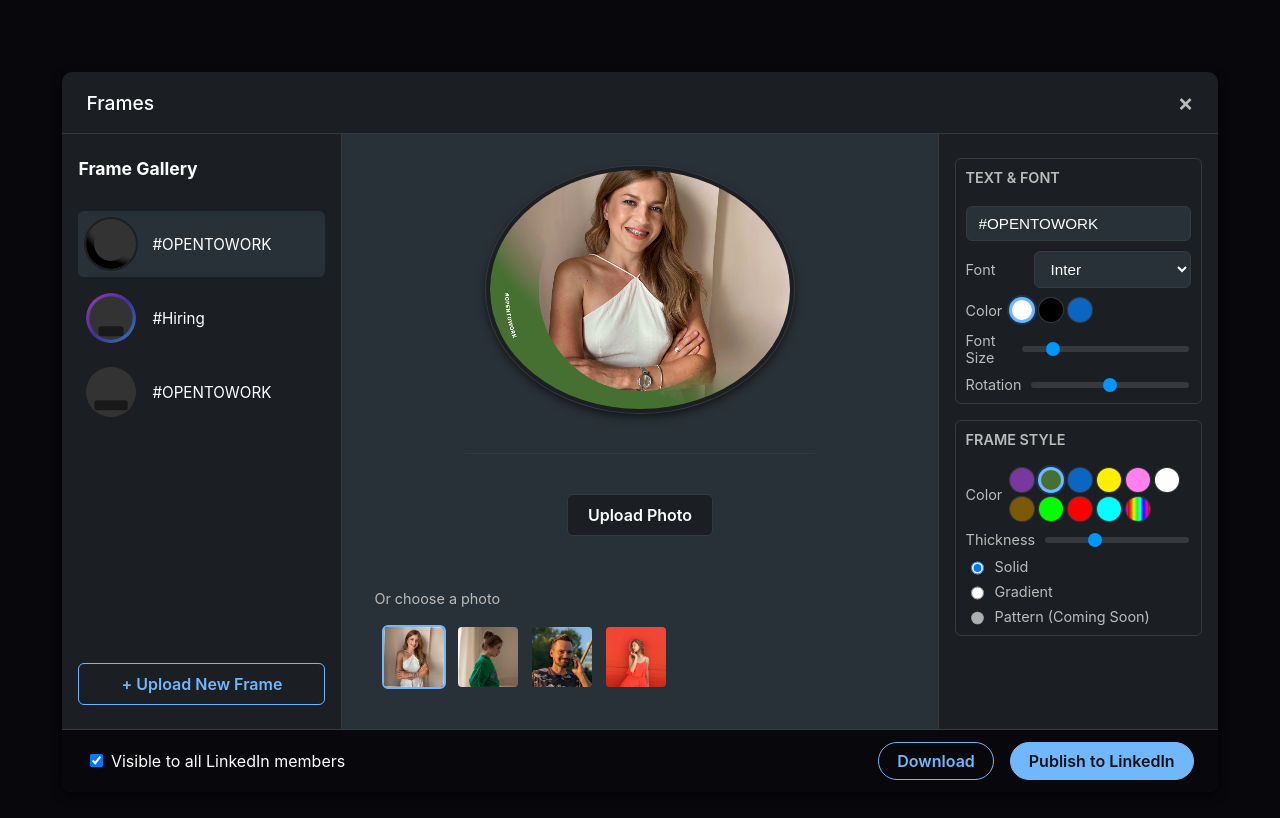
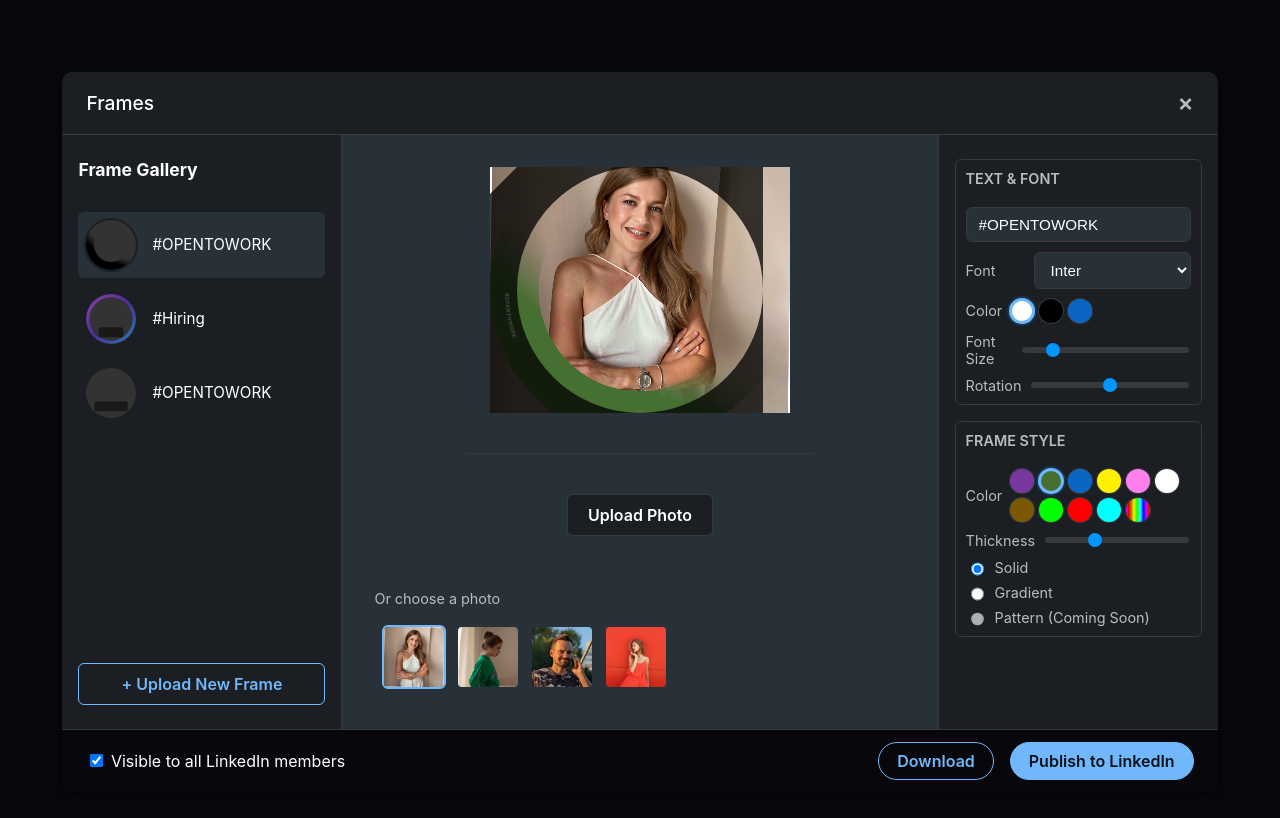
Before and after one commit to StepanoidTeam/frame-maker, a plain HTML site: page index.html in a window 1280 px wide. Drawn offline with Linux system fonts and the light colour scheme.

Commit message:
feat: make semi-transparent ramka preview

```diff
--- a/index.html
+++ b/index.html
@@ -5,7 +5,7 @@
     <meta name="viewport" content="width=device-width, initial-scale=1.0" />
     <title>Frame Maker</title>
     <link rel="stylesheet" href="./style.css" />
-    <link rel="preconnect" href="https://fonts.googleapis.com" />
+    <link rel="preconnect" href="https://fonts.googleapis.com" crossorigin />
     <link rel="preconnect" href="https://fonts.gstatic.com" crossorigin />
     <link
       href="https://fonts.googleapis.com/css2?family=Inter:wght@400;500;600;700&family=Lato:wght@400;700&display=swap"
@@ -37,6 +37,13 @@
         <!-- Center Panel: Preview -->
         <section class="preview-panel">
           <div class="profile-preview">
+            <svg class="svg-overlay" viewBox="0 0 1 1">
+              <!-- <circle cx="50%" cy="50%" r="50%"></circle> -->
+              <!-- todo(vmyshko): fix ramka, simplify curve -->
+              <path
+                d="M 0 0 L -1 1 L 1 1 L 1 -1 Z M 0 .5 A .5 .5 0 0 0 1 .5 A .5 .5 0 0 0 0 .5 "
+              ></path>
+            </svg>
             <canvas id="preview-canvas"></canvas>
           </div>
 
--- a/script.js
+++ b/script.js
@@ -243,44 +243,15 @@ document.addEventListener('DOMContentLoaded', () => {
     // Clear canvas
     ctx.clearRect(0, 0, canvas.width, canvas.height);
 
-    // 1. Draw User Image (Circular Mask)
+    // 1. Draw User Image
     if (state.userImage) {
-      ctx.save();
-      ctx.beginPath();
-      ctx.arc(
-        canvas.width / 2,
-        canvas.height / 2,
-        canvas.width / 2,
-        0,
-        Math.PI * 2
-      );
-      ctx.closePath();
-      ctx.clip();
       ctx.drawImage(state.userImage, 0, 0, canvas.width, canvas.height);
-      ctx.restore();
     }
 
     // 2. Draw Frame (SVG only)
     if (state.frameImage) {
       ctx.drawImage(state.frameImage, 0, 0, canvas.width, canvas.height);
     }
-  }
-
-  // Helper to lighten/darken color
-  function adjustColor(color, amount) {
-    return (
-      '#' +
-      color
-        .replace(/^#/, '')
-        .replace(/../g, (color) =>
-          (
-            '0' +
-            Math.min(255, Math.max(0, parseInt(color, 16) + amount)).toString(
-              16
-            )
-          ).substr(-2)
-        )
-    );
   }
 
   // --- Event Listeners ---
--- a/style.css
+++ b/style.css
@@ -120,12 +120,23 @@ body {
   position: relative;
   width: 300px;
   height: 300px;
-  border-radius: 50%;
+  display: flex;
+  align-items: center;
+  justify-content: center;
+
+  .svg-overlay {
+    position: absolute;
+    width: 100%;
+    height: 100%;
+
+    /* path { */
+    fill: #000000;
+    fill-opacity: 0.75;
+    fill-rule: evenodd;
+    /* } */
+  }
+
   overflow: hidden;
-  box-shadow: 0 0 0 1px var(--color-border), var(--shadow-soft);
-  background-color: #000;
-
-  border: 4px solid #1b1f23;
 }
 
 /* Canvas for rendering the final result */
```
